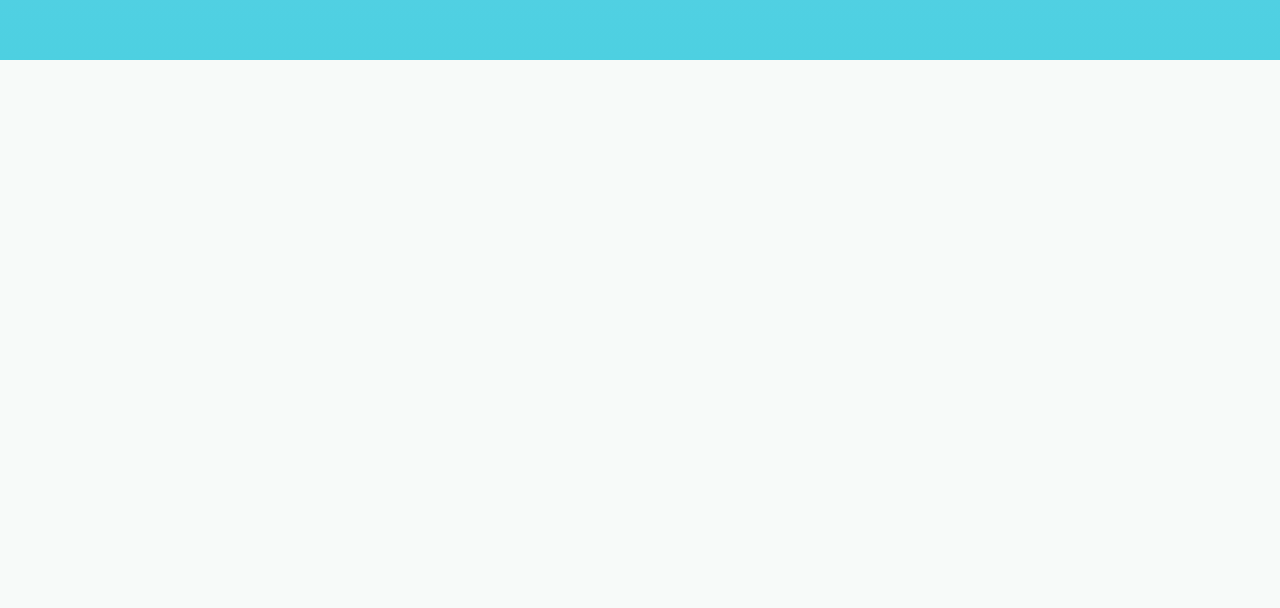
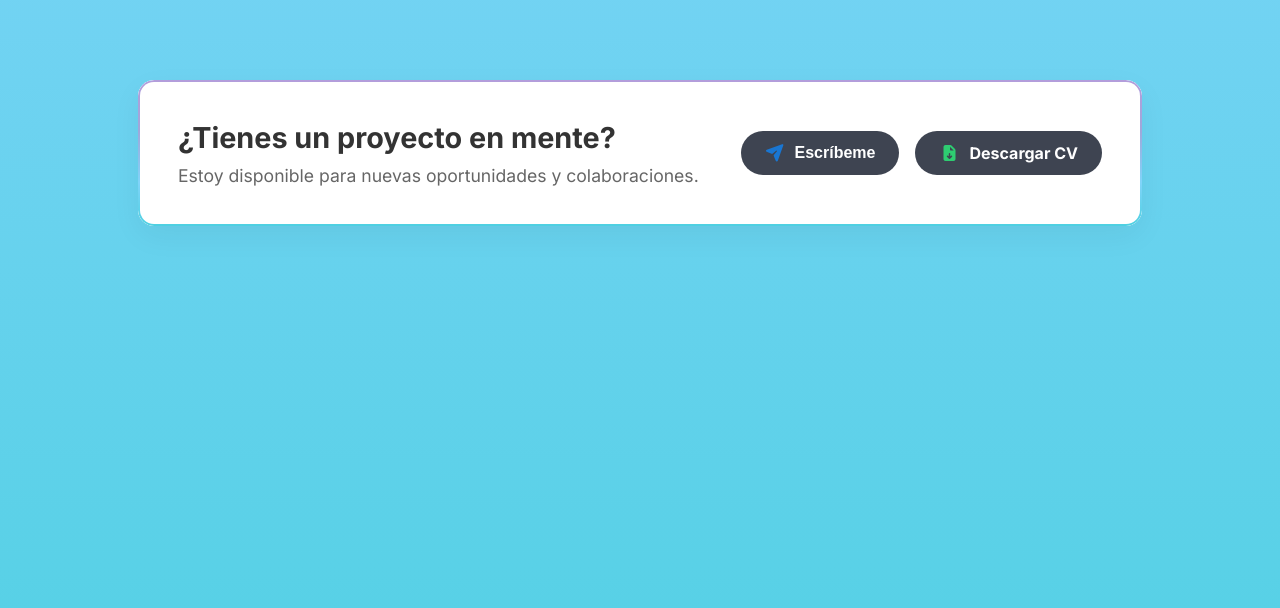
Before and after one commit to nicoHernan/NicolasBecco-portfolio, an Angular app: page /sidenav in a window 1280 px wide. Shown: the part 3221-3829 px from the top of the page. Before the commit the page ends 3281 px from the top, so only its background shows below. Built offline with nearby package versions, Linux system fonts and the light colour scheme.

Commit message:
feat: Add resume download and send email

```diff
--- /dev/null
+++ b/src/app/component/contact/contact.component.html
@@ -0,0 +1,20 @@
+<section class="contact-section">
+  <div class="contact-card">
+    <div class="contact-content">
+      <h2>¿Tienes un proyecto en mente?</h2>
+      <p>Estoy disponible para nuevas oportunidades y colaboraciones.</p>
+    </div>
+
+    <div class="contact-actions">
+      <button (click)="enviarMail()" class="fa-btn email-btn">
+        <i class="fas fa-paper-plane"></i>
+        <span>Escríbeme</span>
+      </button>
+
+      <a [href]="cvPath" download="CV_Becco_Nicolas_Desarrollador_Software.pdf" class="fa-btn cv-btn">
+        <i class="fas fa-file-download"></i>
+        <span>Descargar CV</span>
+      </a>
+    </div>
+  </div>
+</section>
--- /dev/null
+++ b/src/app/component/contact/contact.component.scss
@@ -0,0 +1,98 @@
+.contact-section {
+  margin-top: -100px;
+  display: flex;
+  justify-content: center;
+  padding: 60px 20px;
+  width: 100%;
+}
+
+.contact-card {
+  background: white;
+  border-radius: 16px;
+  position: relative;
+  padding: 40px;
+  width: 100%;
+  max-width: 924px;
+  display: flex;
+  justify-content: space-between;
+  align-items: center;
+  flex-wrap: wrap;
+  gap: 30px;
+  box-shadow: 0 10px 30px rgba(0, 0, 0, 0.05);
+
+
+  &::before {
+    content: '';
+    position: absolute;
+    inset: 0;
+    border-radius: 16px;
+    padding: 2px;
+    background: var(--main-gradient);
+    mask: linear-gradient(#fff 0 0) content-box, linear-gradient(#fff 0 0);
+    mask-composite: xor;
+    mask-composite: exclude;
+    pointer-events: none;
+  }
+
+  .contact-content {
+    h2 {
+      margin: 0 0 10px 0;
+      font-size: 1.8rem;
+      color: #333;
+      font-weight: 700;
+    }
+    p {
+      color: #666;
+      margin: 0;
+      font-size: 1.1rem;
+    }
+  }
+}
+
+.contact-actions {
+  display: flex;
+  gap: 16px;
+
+  .fa-btn {
+    display: inline-flex;
+    align-items: center;
+    gap: 10px;
+    padding: 12px 24px;
+    border-radius: 50px;
+    text-decoration: none;
+    border: none;
+    cursor: pointer;
+    font-weight: 600;
+    font-size: 1rem;
+    transition: all 0.3s ease;
+    color: white;
+
+    &:hover {
+      transform: translateY(-3px);
+      box-shadow: 0 5px 15px rgba(0,0,0,0.15);
+    }
+  }
+
+  .email-btn {
+    background-color: #3e4451;
+    i { color: #1976d2; }
+  }
+
+  .cv-btn {
+    background-color: #3e4451;
+    i { color: #2ecc71; }
+  }
+}
+
+@media (max-width: 768px) {
+  .contact-card {
+    flex-direction: column;
+    text-align: center;
+    padding: 30px 20px;
+  }
+
+  .contact-actions {
+    width: 100%;
+    flex-direction: column;
+  }
+}
--- /dev/null
+++ b/src/app/component/contact/contact.component.ts
@@ -0,0 +1,22 @@
+import { CommonModule } from "@angular/common";
+import { Component } from "@angular/core";
+
+@Component({
+  selector: 'app-contact',
+  standalone: true,
+  imports: [CommonModule],
+  templateUrl: './contact.component.html',
+  styleUrls: ['./contact.component.scss']
+})
+export class ContactComponent {
+  email: string = 'nicohernanbecco@gmail.com';
+  cvPath: string = 'doc/CV_Becco_Nicolas_Desarrollador_Software.pdf';
+
+  enviarMail() {
+  console.log('Botón clickeado');
+  const subject = encodeURIComponent('Contacto desde tu Portafolio');
+  const mailtoLink = `mailto:${this.email}?subject=${subject}`;
+
+  window.location.href = mailtoLink;
+  }
+}
--- a/src/app/component/sidenav/sidenav.component.html
+++ b/src/app/component/sidenav/sidenav.component.html
@@ -54,4 +54,8 @@
     <app-project></app-project>
   </section>
 
+  <section id="contact">
+    <app-contact></app-contact>
+  </section>
+
 </main>
--- a/src/app/component/sidenav/sidenav.component.ts
+++ b/src/app/component/sidenav/sidenav.component.ts
@@ -11,6 +11,7 @@ import { ImageDialogComponent } from "../image-dialog/image-dialog.component";
 import { AboutComponent } from "../about/about.component";
 import { ExperienceComponent } from "../experience/experience.component";
 import { ProjectComponent } from "../project/project.component";
+import { ContactComponent } from "../contact/contact.component";
 
 @Component({
   selector: 'app-sidenav',
@@ -26,7 +27,8 @@ import { ProjectComponent } from "../project/project.component";
     MatToolbarModule,
     AboutComponent,
     ExperienceComponent,
-    ProjectComponent
+    ProjectComponent,
+    ContactComponent
   ],
   templateUrl: './sidenav.component.html',
   styleUrl: './sidenav.component.scss'
```
Also changed, not shown: src/app/app.html (line endings or trailing spaces), 1 other file (tests, documents, lock files or other folders).
